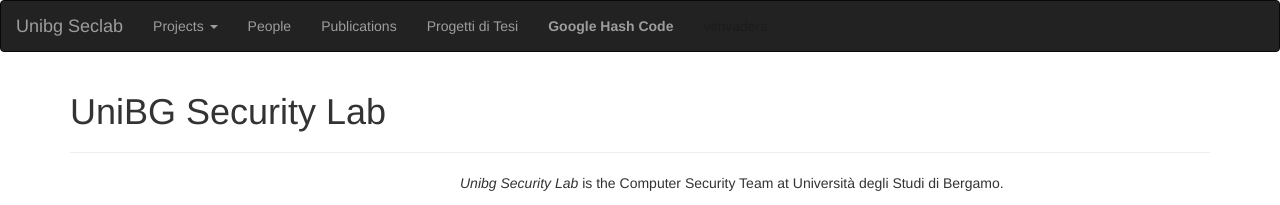
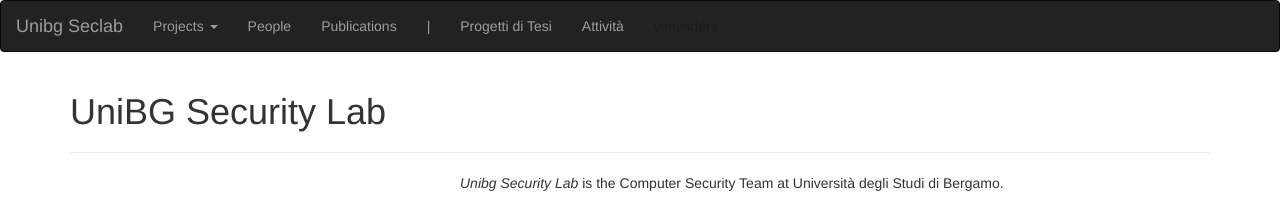
Before and after one commit to unibg-seclab/unibg-seclab.github.io, a Jekyll site: the page built from index.markdown, in a window 1280 px wide. Shown: the top 205 px of the page. Built offline with Jekyll 4.4.1, drawn with Linux system fonts in a browser that asks for light colours; nearby versions of some CDN libraries.

Commit message:
add a better name in the nav + a separator

```diff
--- a/_includes/nav.html
+++ b/_includes/nav.html
@@ -20,8 +20,9 @@
         </li>
         <li><a href="/people">People</a></li>
         <li><a href="/publications">Publications</a></li>
+        <li><a>|</a></li>
         <li><a href="/tesi/">Progetti di Tesi</a></li>
-        <li><a href="/activities"><strong>Google Hash Code</strong></a></li>
+        <li><a href="/activities">Attività</a></li>
         <li>
           <a href="https://vimvaders.github.io" title="leave me here">
             <span style="color: rgba(0, 0, 0, 0.2)">vimvaders</span>
```
